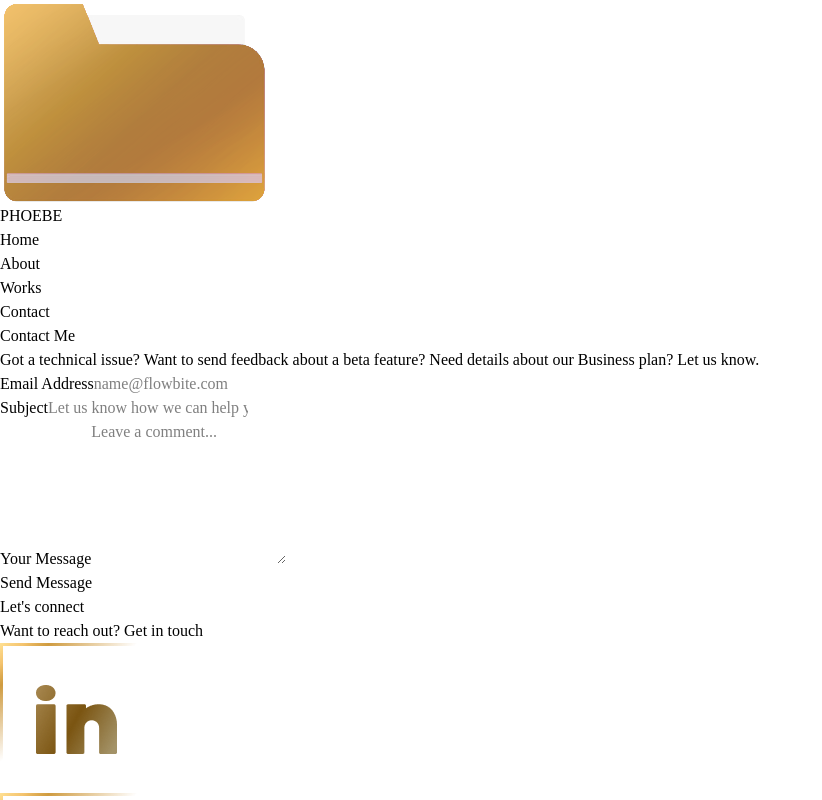
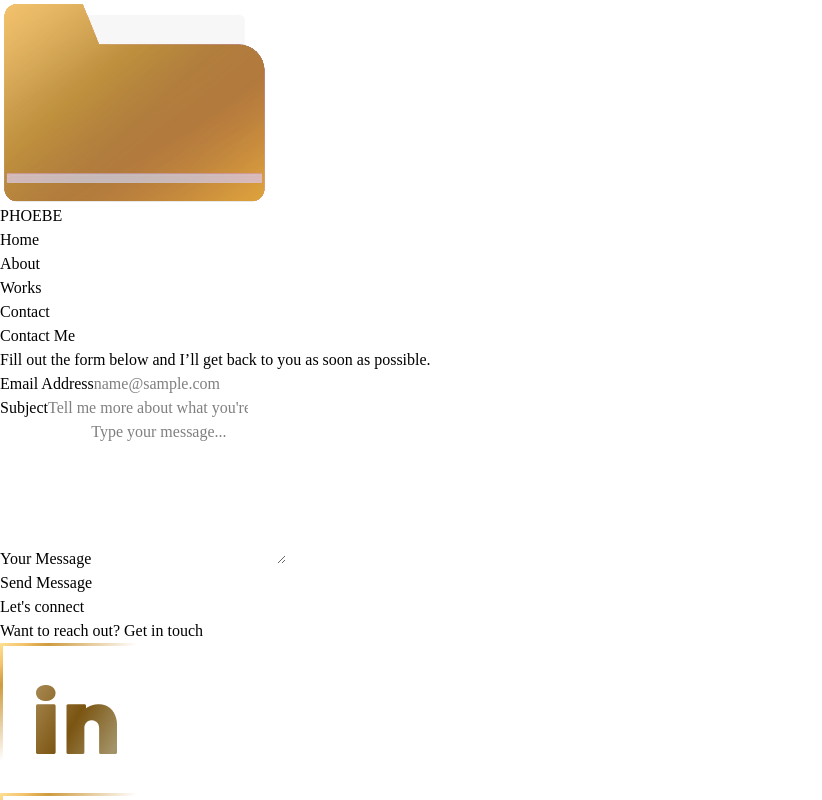
Before and after one commit to Phoebe-Jao/developer-portfolio, a React (Vite) app: page /Contact in a window 1280 px wide. Shown: the whole page, without its empty margins (0-822 px from the left). Built offline with nearby package versions, Linux system fonts and the light colour scheme.

Commit message:
[update] contact form

```diff
--- a/src/pages/Contact.jsx
+++ b/src/pages/Contact.jsx
@@ -4,19 +4,19 @@ function Contact() {
       <div class="w-full max-md:max-w-[90%] max-w-[70%] mx-auto bg-dark-blue/20 rounded-2xl backdrop-blur-lg border border-blue-400/30 bg-linear-to-br from-transparent to-blue/8">
         <div class="py-8 lg:py-16 px-4 mx-auto max-w-3xl">
             <h2 class="mb-4 uppercase text-4xl tracking-tight font-extrabold text-center text-gradient dark:text-white">Contact Me</h2>
-            <p class="mb-8 lg:mb-16 font-light text-center text-gray-500 dark:text-gray-400 sm:text-xl">Got a technical issue? Want to send feedback about a beta feature? Need details about our Business plan? Let us know.</p>
+            <p class="mb-8 lg:mb-16 font-light text-center text-gray-500 dark:text-gray-400 sm:text-xl">Fill out the form below and I’ll get back to you as soon as possible.</p>
             <form action="#" class="space-y-8">
                 <div>
                   <label for="email" class="block mb-2 text-[1rem] font-medium text-gray-900 dark:text-gray-300">Email Address</label>
-                  <input type="email" id="email" class="shadow-sm bg-gray-50 border border-gray-300 text-gray-900 text-sm rounded-lg focus:ring-primary-500 focus:border-primary-500 block w-full p-2.5 dark:bg-gray-700 dark:border-gray-600 dark:placeholder-gray-400 dark:text-white dark:focus:ring-primary-500 dark:focus:border-primary-500 dark:shadow-sm-light" placeholder="name@flowbite.com" required />
+                  <input type="email" id="email" class="shadow-sm bg-gray-50 border border-gray-300 text-gray-900 text-sm rounded-lg focus:ring-primary-500 focus:border-primary-500 block w-full p-2.5 dark:bg-gray-700 dark:border-gray-600 dark:placeholder-gray-400 dark:text-white dark:focus:ring-primary-500 dark:focus:border-primary-500 dark:shadow-sm-light" placeholder="name@sample.com" required />
                 </div>
                 <div>
                   <label for="subject" class="block mb-2 text-[1rem] font-medium text-gray-900 dark:text-gray-300">Subject</label>
-                  <input type="text" id="subject" class="block p-3 w-full text-sm text-gray-900 bg-gray-50 rounded-lg border border-gray-300 shadow-sm focus:ring-primary-500 focus:border-primary-500 dark:bg-gray-700 dark:border-gray-600 dark:placeholder-gray-400 dark:text-white dark:focus:ring-primary-500 dark:focus:border-primary-500 dark:shadow-sm-light" placeholder="Let us know how we can help you" required />
+                  <input type="text" id="subject" class="block p-3 w-full text-sm text-gray-900 bg-gray-50 rounded-lg border border-gray-300 shadow-sm focus:ring-primary-500 focus:border-primary-500 dark:bg-gray-700 dark:border-gray-600 dark:placeholder-gray-400 dark:text-white dark:focus:ring-primary-500 dark:focus:border-primary-500 dark:shadow-sm-light" placeholder="Tell me more about what you're looking for" required />
                 </div>
                 <div class="sm:col-span-2">
                   <label for="message" class="block mb-2 text-[1rem] font-medium text-gray-900 dark:text-gray-300">Your Message</label>
-                  <textarea id="message" rows="6" class="block p-2.5 w-full text-sm text-gray-900 bg-gray-50 rounded-lg shadow-sm border border-gray-300 focus:ring-primary-500 focus:border-primary-500 dark:bg-gray-700 dark:border-gray-600 dark:placeholder-gray-400 dark:text-white dark:focus:ring-primary-500 dark:focus:border-primary-500" placeholder="Leave a comment..."></textarea>
+                  <textarea id="message" rows="6" class="block p-2.5 w-full text-sm text-gray-900 bg-gray-50 rounded-lg shadow-sm border border-gray-300 focus:ring-primary-500 focus:border-primary-500 dark:bg-gray-700 dark:border-gray-600 dark:placeholder-gray-400 dark:text-white dark:focus:ring-primary-500 dark:focus:border-primary-500" placeholder="Type your message..."></textarea>
                 </div>
                 <button className="block transition-opacity duration-600 ease-in-out hover:opacity-50 mt-[2.4rem] rounded bg-gradient w-[14rem] uppercase text-dark-blue font-semibold text-[1.125rem] px-[1.9rem] py-[1rem] cursor-pointer">Send Message</button>
             </form>
```
